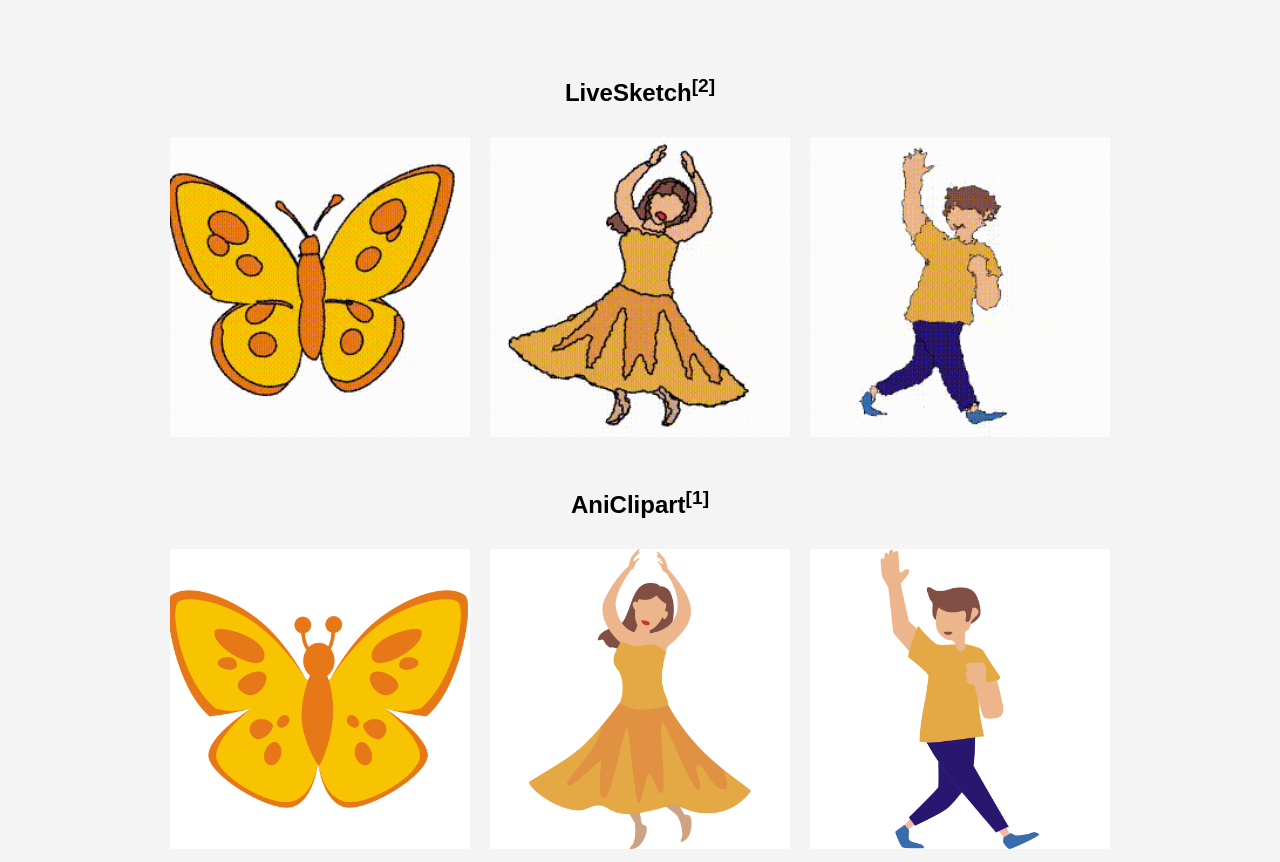
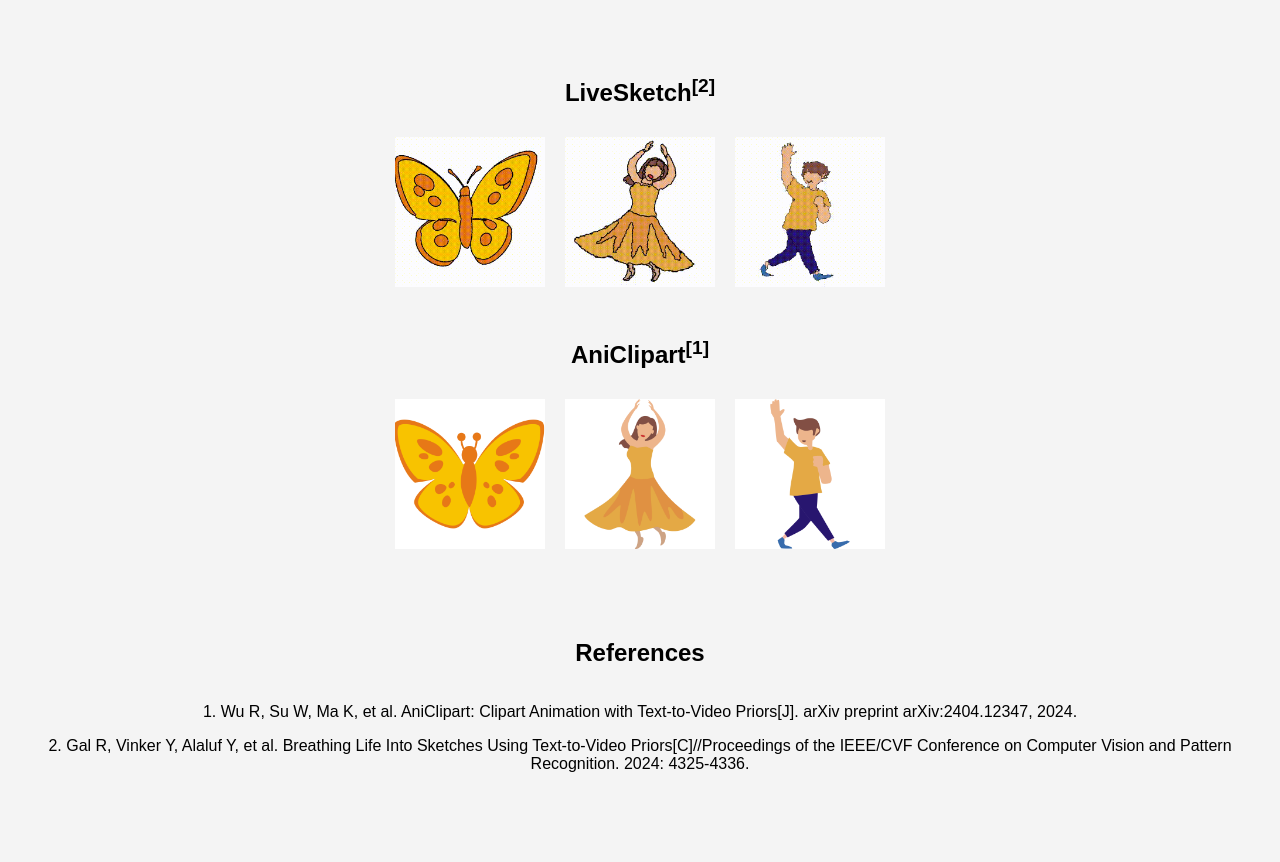
Before and after one commit to gaowenshuo/LINR-bridge, a plain HTML site: page index.html in a window 1280 px wide. Shown: the part 3380-4242 px from the top of the page. After the commit the page ends 4189 px from the top, so only its background shows below. Drawn offline with Linux system fonts and the light colour scheme.

Commit message:
Update index.html

```diff
--- a/index.html
+++ b/index.html
@@ -128,9 +128,9 @@
             flex-wrap: wrap;
         }
         .comparisons img {
-            width: 100%;
+            width: 50%; /* Reduce size of comparison images */
             height: auto;
-            max-width: 300px;
+            max-width: 150px; /* Set max width for comparison images */
             margin: 10px;
         }
     </style>
```
